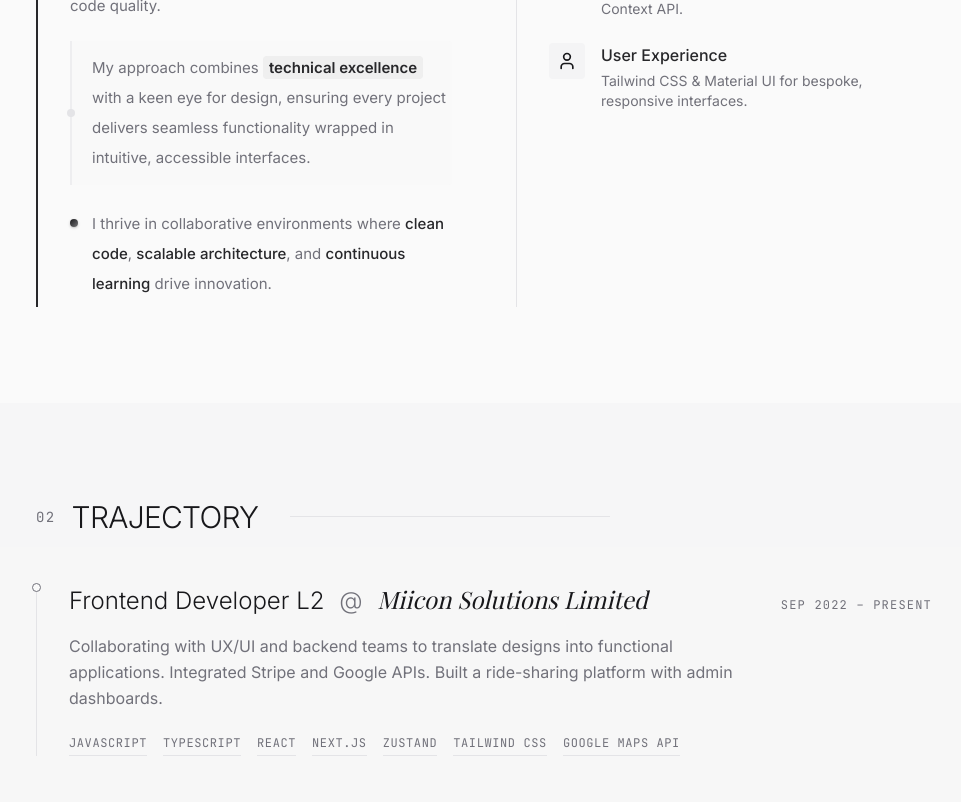
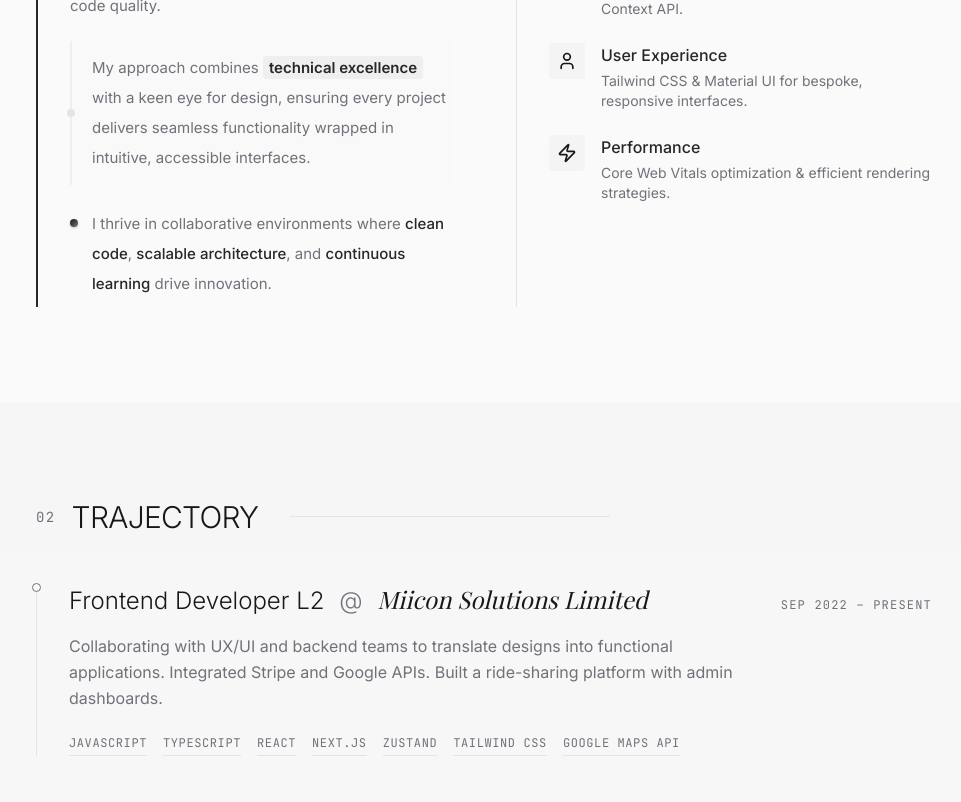
Before and after one commit to rokyuddin/roky-portfolio, a Next.js app: page / in a window 1280 px wide. Shown: the part 1740-2542 px from the top of the page, without its empty margins (156-1117 px from the left). Built offline with nearby package versions, Linux system fonts and the light colour scheme; a web font is replaced by a local one.

Commit message:
feat: Add a Performance section to the about page and refactor project links to use Next.js Link component with `target="_blank"`.

```diff
--- a/components/about.tsx
+++ b/components/about.tsx
@@ -1,5 +1,5 @@
 "use client"
-import { Code2, Layers, User } from "lucide-react";
+import { Code2, Layers, User, Zap } from "lucide-react";
 import { SectionHeader } from "./section-header";
 
 export function About() {
@@ -100,6 +100,19 @@ export function About() {
                                     </p>
                                 </div>
                             </li>
+                            <li className="flex items-start gap-4">
+                                <div className="p-2 bg-secondary text-secondary-foreground rounded-sm transition-colors duration-500">
+                                    <Zap size={20} />
+                                </div>
+                                <div>
+                                    <h4 className="text-foreground font-medium mb-1 transition-colors duration-500">
+                                        Performance
+                                    </h4>
+                                    <p className="text-sm text-muted-foreground">
+                                        Core Web Vitals optimization & efficient rendering strategies.
+                                    </p>
+                                </div>
+                            </li>
                         </ul>
                     </div>
                 </div>
--- a/components/projects.tsx
+++ b/components/projects.tsx
@@ -2,6 +2,7 @@
 import { Briefcase, ExternalLink } from "lucide-react";
 import { SectionHeader } from "./section-header";
 import { PROJECTS } from "@/lib/data";
+import Link from "next/link";
 
 export function Projects() {
     return (
@@ -14,8 +15,9 @@ export function Projects() {
 
                 <div className="flex flex-col gap-6">
                     {PROJECTS.map((project, idx) => (
-                        <a
+                        <Link
                             href={`https://${project.link}`}
+                            target="_blank"
                             key={idx}
                             className="group block bg-card border border-border p-6 hover:shadow-xl hover:shadow-muted/50 hover:border-muted-foreground transition-all duration-500"
                         >
@@ -61,7 +63,7 @@ export function Projects() {
                                     </div>
                                 </div>
                             </div>
-                        </a>
+                        </Link>
                     ))}
                 </div>
             </div>
```
